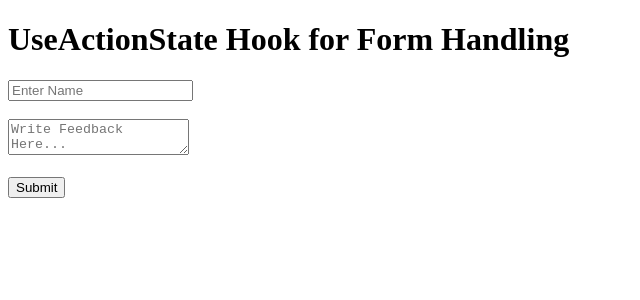
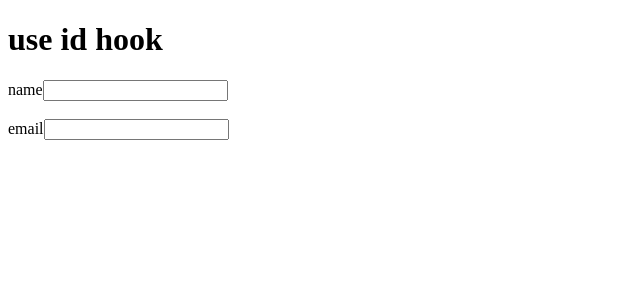
Before and after one commit to atifrafi/react-practice, a React (Vite) app: page / in a window 1280 px wide. Shown: the top 300 px of the page, without its empty margins (0-640 px from the left). Built offline with nearby package versions, Linux system fonts and the light colour scheme.

Commit message:
useID hook for unique and stable id creation

```diff
--- a/src/App.jsx
+++ b/src/App.jsx
@@ -45,6 +45,7 @@ import { UserContext } from "./components/33-context api/UserContext";
 import UserProfile from "./components/33-context api/UserProfile";
 import GuestProfile from "./components/33-context api/GuestProfile";
 import FormHandling from "./components/34-useActionState hook/FormHandling";
+import ID from "./components/35-useID hook/ID";
 
 const App = () => {
   const [hobby, setHobby] = useState();
@@ -79,8 +80,12 @@ const App = () => {
   const [user, setUser] = useState("Atif");
   return (
     <>
+    {/* for use id hook */}
+    <ID/>
+
+
       {/* for use action state hook */}
-      <FormHandling/>
+      {/* <FormHandling/> */}
 
       {/* for context api */}
       {/* Provider lagaya aur usme 'user' state daal di */}
--- /dev/null
+++ b/src/components/35-useID hook/ID.jsx
@@ -0,0 +1,23 @@
+import { useId } from "react"
+
+const ID = ()=>{
+    // note
+    // use id kis lia use hoti hai
+    // stable or unique id ju rerender pr change nhi ho
+    // islia useid hook use krta hai
+    // useid react 19 ka part hai
+    const name= useId()
+    const email= useId()
+    return(
+        <>
+        <h1>use id hook</h1>
+        <label htmlFor={name}>name</label>
+        <input type="text" id={name} />
+        <br /><br />
+        <label htmlFor={email}>email</label>
+        <input type="email" id={email} />
+        </>
+    )
+}
+
+export default ID
```
